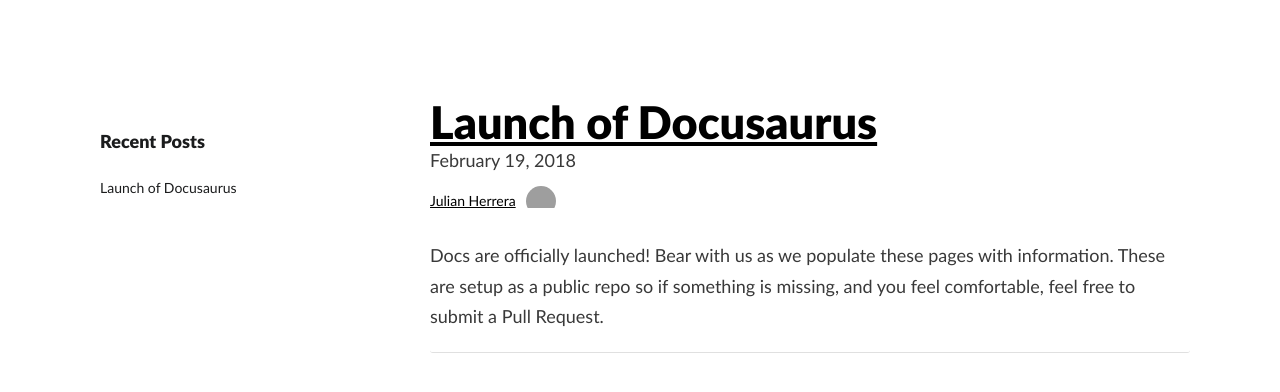
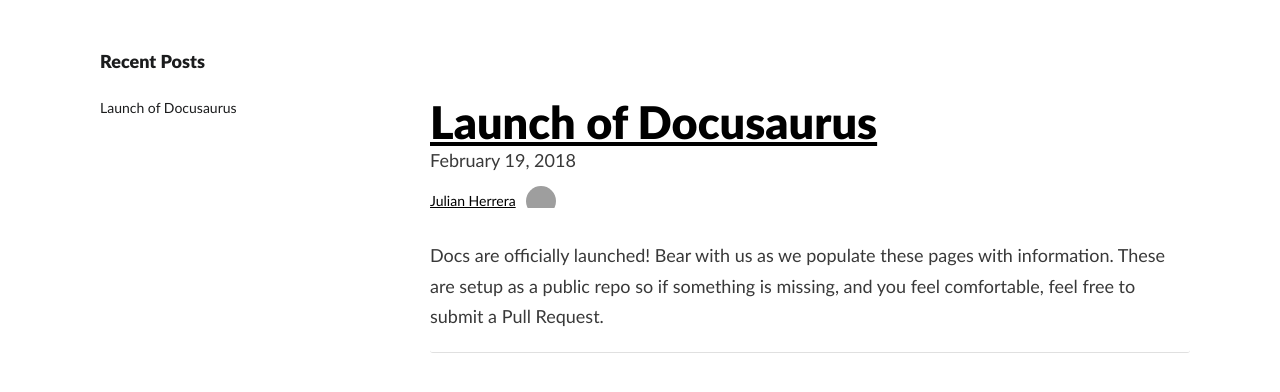
Before and after one commit to sarah-mclaughlin/docs, a plain HTML site: page blog/index.html in a window 1280 px wide. Drawn offline with nearby package versions, Linux system fonts and the light colour scheme; grey boxes are pictures that could not be loaded.

Commit message:
Deploy website
Deploy website version based on b3f35ea4c5a303fe696c9132900820750e8cc4d1

```diff
--- a/css/main.css
+++ b/css/main.css
@@ -1944,10 +1944,6 @@
     font-weight: 900;
 }
 
-.docsNavContainer {
-    margin: 120px 40px 0 0;
-}
-
 .mainContainer .wrapper .post h1 {
     margin-top: 60px;
 }
```
